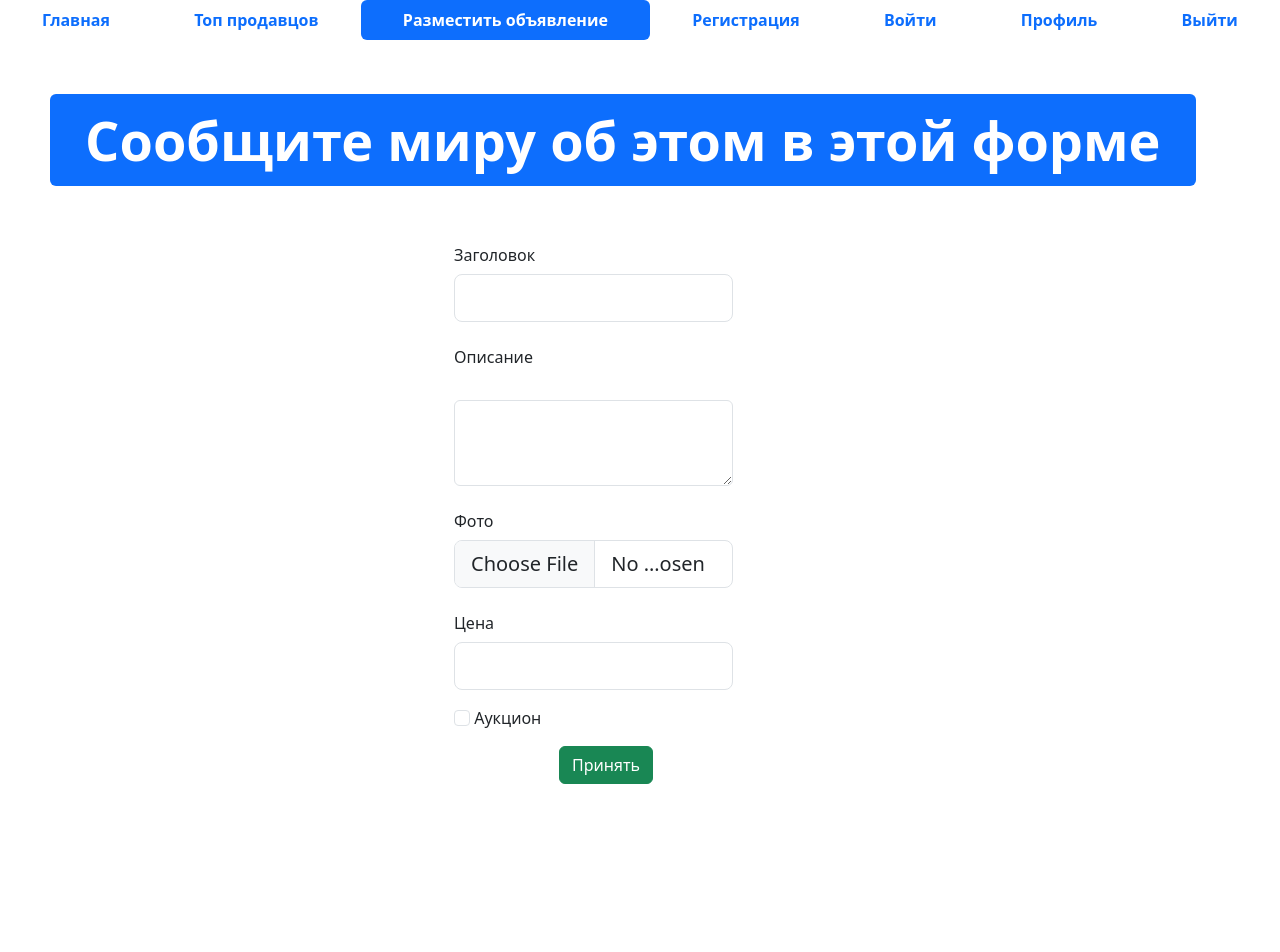
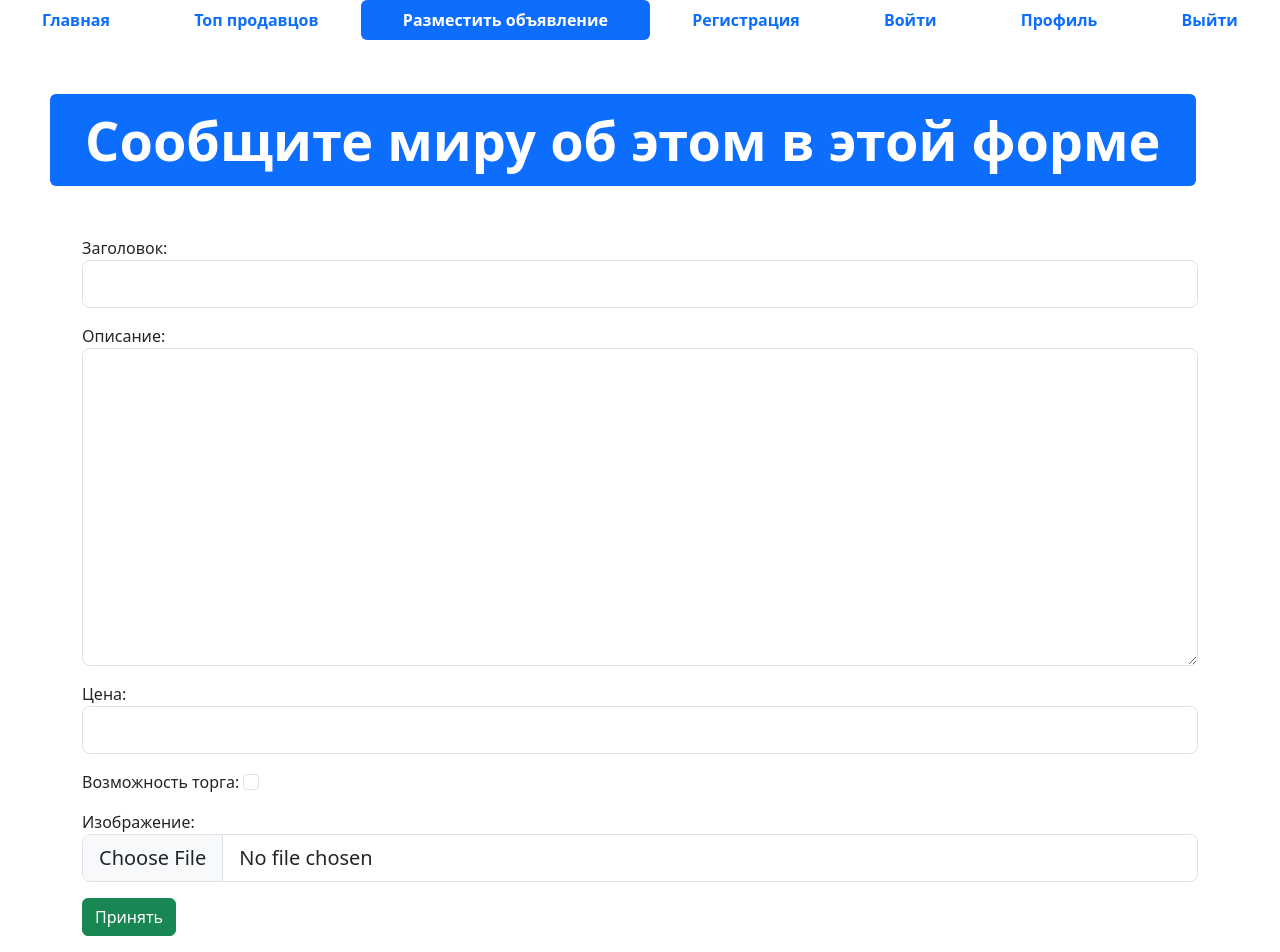
Before and after one commit to Brederer/Projects, a Django app: page /advertisement-post/ in a window 1280 px wide. Before the commit the page ends 784 px from the top, so only its background shows below. Run offline with Django 4.2, Linux system fonts and the light colour scheme; some libraries are stand-ins or nearby versions.

Commit message:
lesson 9

```diff
--- a/Django_Courses/advertisment/app_AD/admin.py
+++ b/Django_Courses/advertisment/app_AD/admin.py
@@ -2,7 +2,8 @@ from django.contrib import admin
 from .models import AD
 
 class AD_Admin(admin.ModelAdmin):
-    list_display = ['id','image', 'title', 'description', 'price', 'created_date', 'updated_date', 'auction',]
+    list_display = ['id','title', 'description', 'price', 'created_date',
+                    'updated_date', 'auction', 'get_html_image']
     list_filter = ['auction', 'created_at',]
     actions = ['make_auction_as_false', 'make_auction_as_true']
 
--- /dev/null
+++ b/Django_Courses/advertisment/app_AD/forms.py
@@ -0,0 +1,9 @@
+from django import forms
+
+
+class ADForm(forms.Form):
+    title = forms.CharField(max_length=64, widget=forms.TextInput(attrs={'class': 'form-control form-control-lg'}), label='Заголовок')
+    description = forms.CharField(widget=forms.Textarea(attrs={'class': 'form-control form-control-lg'}), label='Описание')
+    price = forms.DecimalField(widget=forms.NumberInput(attrs={'class': 'form-control form-control-lg'}), min_value=0, label='Цена')
+    auction = forms.BooleanField(widget=forms.CheckboxInput(attrs={'class': 'form-check-input'}), required=False,label='Возможность торга')
+    image = forms.ImageField(widget=forms.FileInput(attrs={'class': 'form-control form-control-lg'}), required=False, label='Изображение')
--- a/Django_Courses/advertisment/app_AD/views.py
+++ b/Django_Courses/advertisment/app_AD/views.py
@@ -1,5 +1,7 @@
-from django.shortcuts import render
+from django.shortcuts import render, redirect
 from .models import AD
+from .forms import ADForm
+from django.urls import reverse
 
 
 def index(request):
@@ -13,7 +15,18 @@ def top_sellers(request):
 
 
 def advertisement_post(request):
-    return render(request, 'advertisement-post.html')
+    if request.method == 'POST':
+        form = ADForm(request.POST, request.FILES)
+        if form.is_valid():
+            ad = AD(**form.cleaned_data)
+            ad.user = request.user
+            ad.save()
+            url = reverse('main_page')
+            return redirect(url)
+    else:
+        form = ADForm()
+    context = {'form': form}
+    return render(request, 'advertisement-post.html', context)
 
 
 def register(request):
--- a/Django_Courses/advertisment/templates/advertisement-post.html
+++ b/Django_Courses/advertisment/templates/advertisement-post.html
@@ -46,49 +46,10 @@
     </div>
   </div>
   <div class="container">
-    <form method="post">
+    <form method="post" enctype="multipart/form-data"> {% csrf_token %}
       <div class="row mb-3">
         <div class="col">
-          <label class="col-sm-4 col-form-label offset-4">Заголовок</label>
-          <div class="col-sm-4 offset-4 w-25">
-            <input type="text" class="form-control form-control-lg">
-          </div>
-        </div>
-      </div>
-      <div class="row mb-3">
-        <div class="col">
-          <label class="col-sm-4 col-form-label offset-4">Описание</label>
-          <div class="col-sm-4 offset-4 w-25">
-              <label for="" class="form-label"></label>
-              <textarea class="form-control" name="" id="" rows="3"></textarea>
-          </div>
-        </div>
-      </div>
-      <div class="row mb-3">
-        <div class="col">
-          <label class="col-sm-4 col-form-label offset-4">Фото</label>
-          <div class="col-sm-4 offset-4 w-25">
-            <input type="file" class="form-control form-control-lg">
-          </div>
-        </div>
-      </div>
-      <div class="row mb-3">
-        <div class="col">
-          <label class="col-sm-4 col-form-label offset-4">Цена</label>
-          <div class="col-sm-4 offset-4 w-25">
-            <input type="text" class="form-control form-control-lg">
-          </div>
-        </div>
-      </div>
-      <div class="row mb-3">
-        <div class="col">
-          <div class="offset-4 w-25">
-            <input type="checkbox" class="form-check-input">
-            <label class="form-check-label">Аукцион</label>
-          </div>
-        </div>
-      </div>
-      <div class="row mb-3 offset-sm-5">
+          {{ form.as_p }}
         <div class="col">
           <button type="submit" class="btn btn-success">Принять</button>
         </div>
--- a/Django_Courses/advertisment/templates/index.html
+++ b/Django_Courses/advertisment/templates/index.html
@@ -101,7 +101,7 @@
       <div class="row g-0">
         <div class="col-md-4">
           <a href="advertisement.html" class="nav-link">
-            <img src="{% if adv.image %} {{ adv.image.url }} {% endif %}" class="img-fluid rounded-start" alt="Card title">
+            <img src="{% if adv.image %} {{ adv.image.url }} {% else %} {% static 'img/123.png' %} {% endif %}" class="img-fluid rounded-start" alt="Card title">
           </a>
         </div>
         <div class="col-md-8">
```
Also changed, not shown: Django_Courses/advertisment/app_AD/models.py (+14 -1 lines), Django_Courses/advertisment/db.sqlite3, Django_Courses/advertisment/static/img/123.png (renamed from Django_Courses/advertisment/static/img/adv.png).
